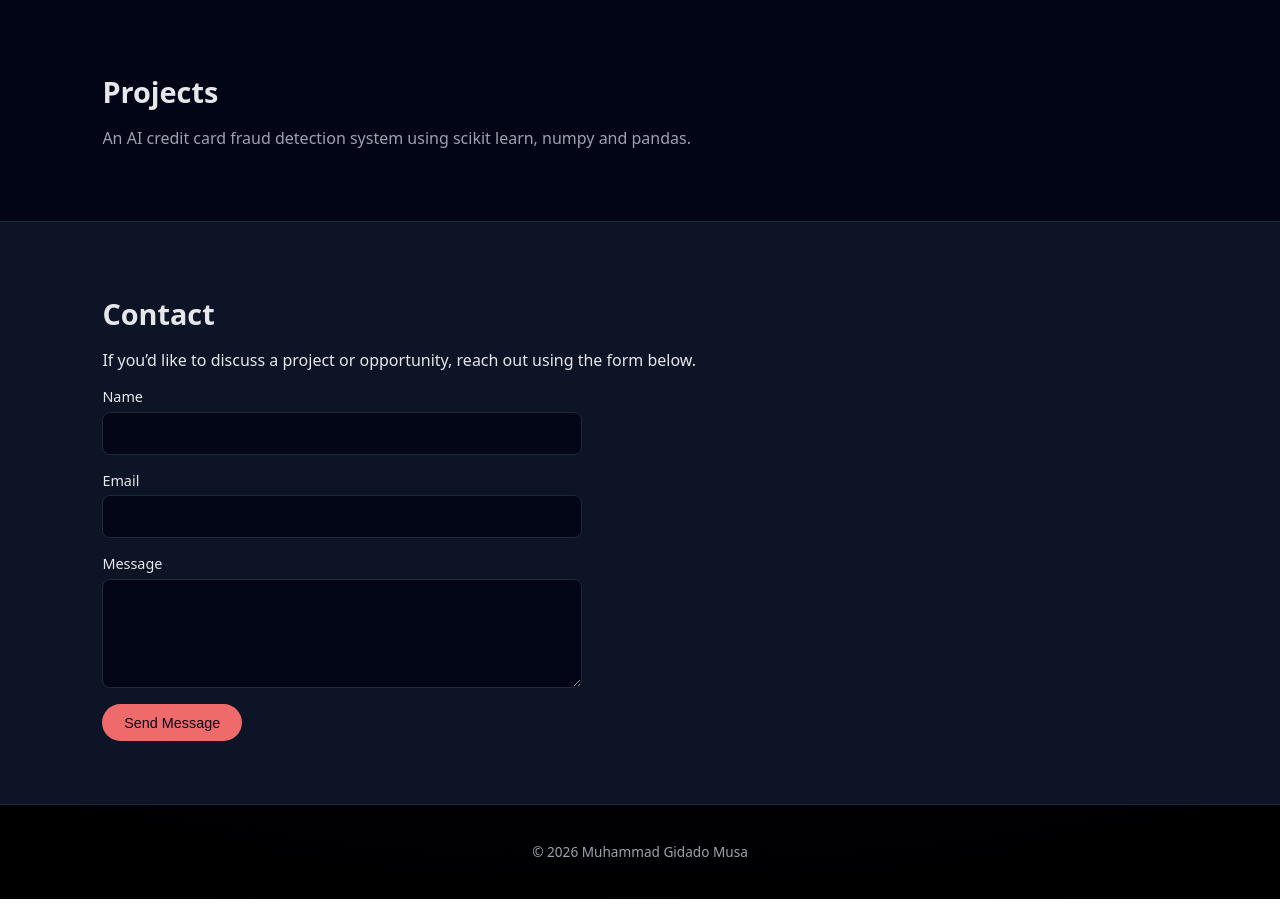
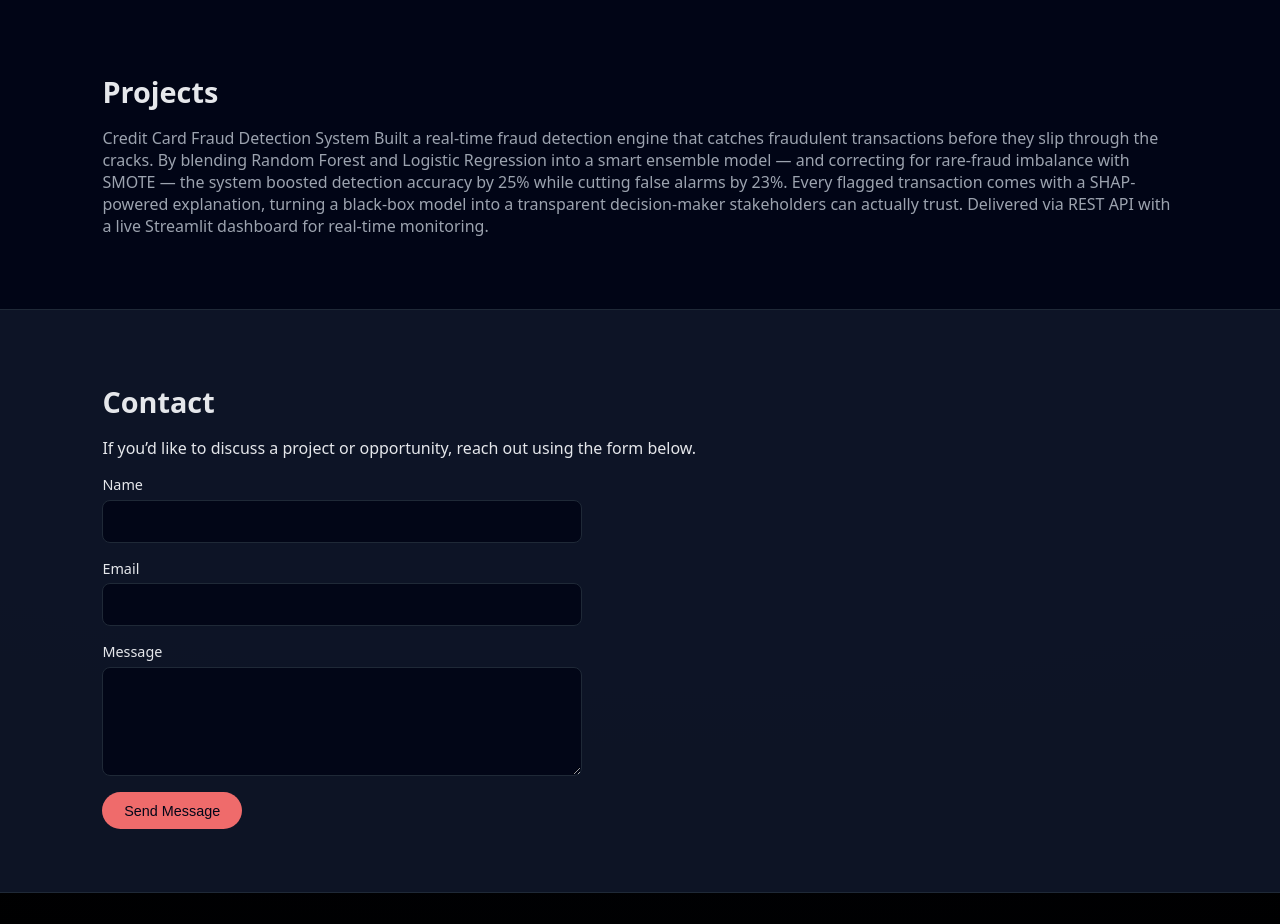
Before and after one commit to gidadomusa/Portfolio_website, a website: page index.html in a window 1280 px wide. Shown: the part 1580-2504 px from the top of the page. Before the commit the page ends 2479 px from the top, so only its background shows below. Drawn offline with Linux system fonts and the light colour scheme; no server answers.

Commit message:
project update

```diff
--- a/index.html
+++ b/index.html
@@ -167,11 +167,18 @@
     <section id="projects" class="section">
       <h2>Projects</h2>
       <p class="section-subtitle">
-        An AI credit card fraud detection system using scikit learn, numpy and
-        pandas.
+        Credit Card Fraud Detection System Built a real-time fraud detection
+        engine that catches fraudulent transactions before they slip through the
+        cracks. By blending Random Forest and Logistic Regression into a smart
+        ensemble model — and correcting for rare-fraud imbalance with SMOTE —
+        the system boosted detection accuracy by 25% while cutting false alarms
+        by 23%. Every flagged transaction comes with a SHAP-powered explanation,
+        turning a black-box model into a transparent decision-maker stakeholders
+        can actually trust. Delivered via REST API with a live Streamlit
+        dashboard for real-time monitoring.
       </p>
       <div id="projects-grid" class="projects-grid">
-        <!-- Filled dynamically by main.js from backend API -->
+
       </div>
     </section>
 
```
